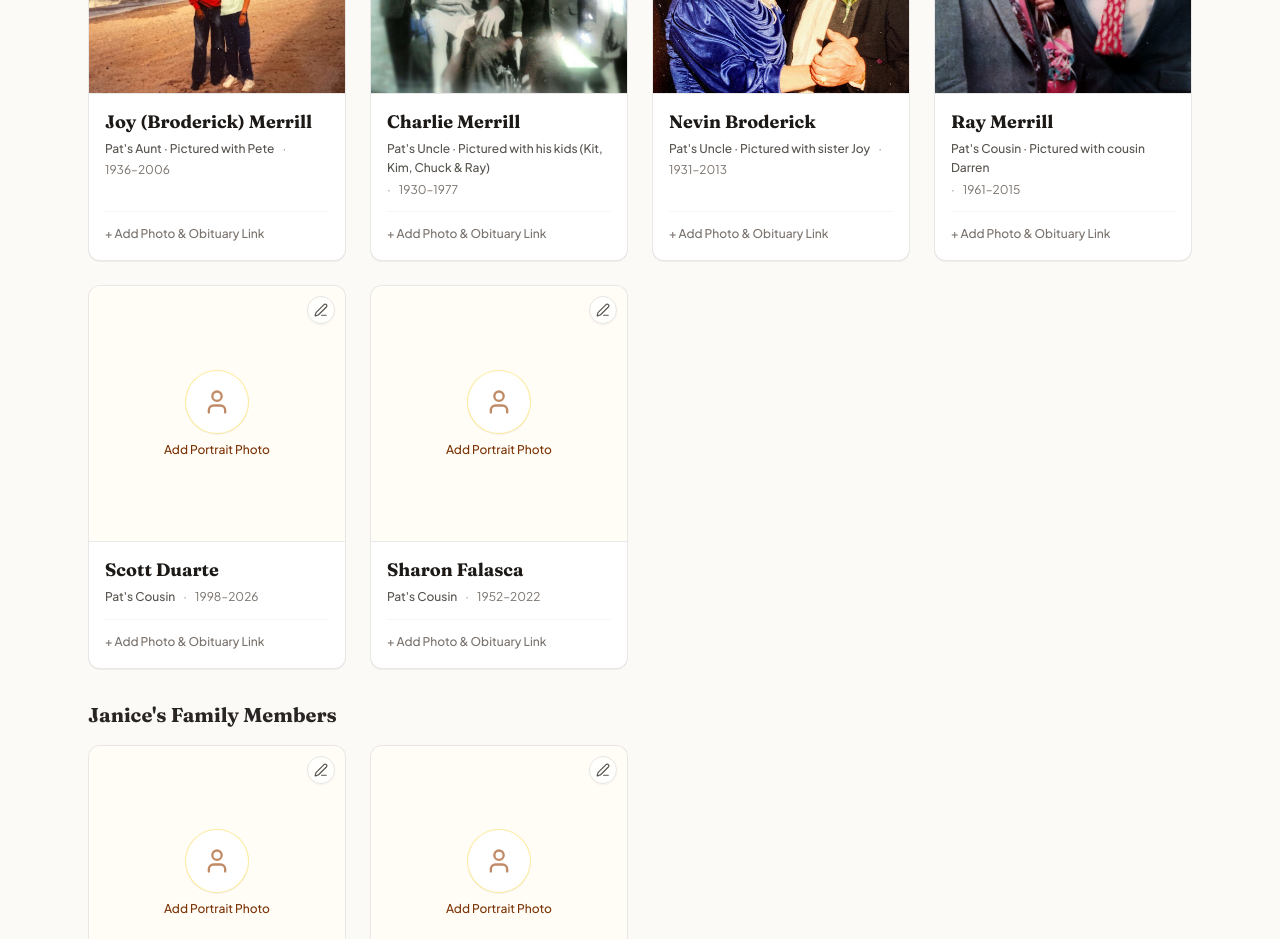
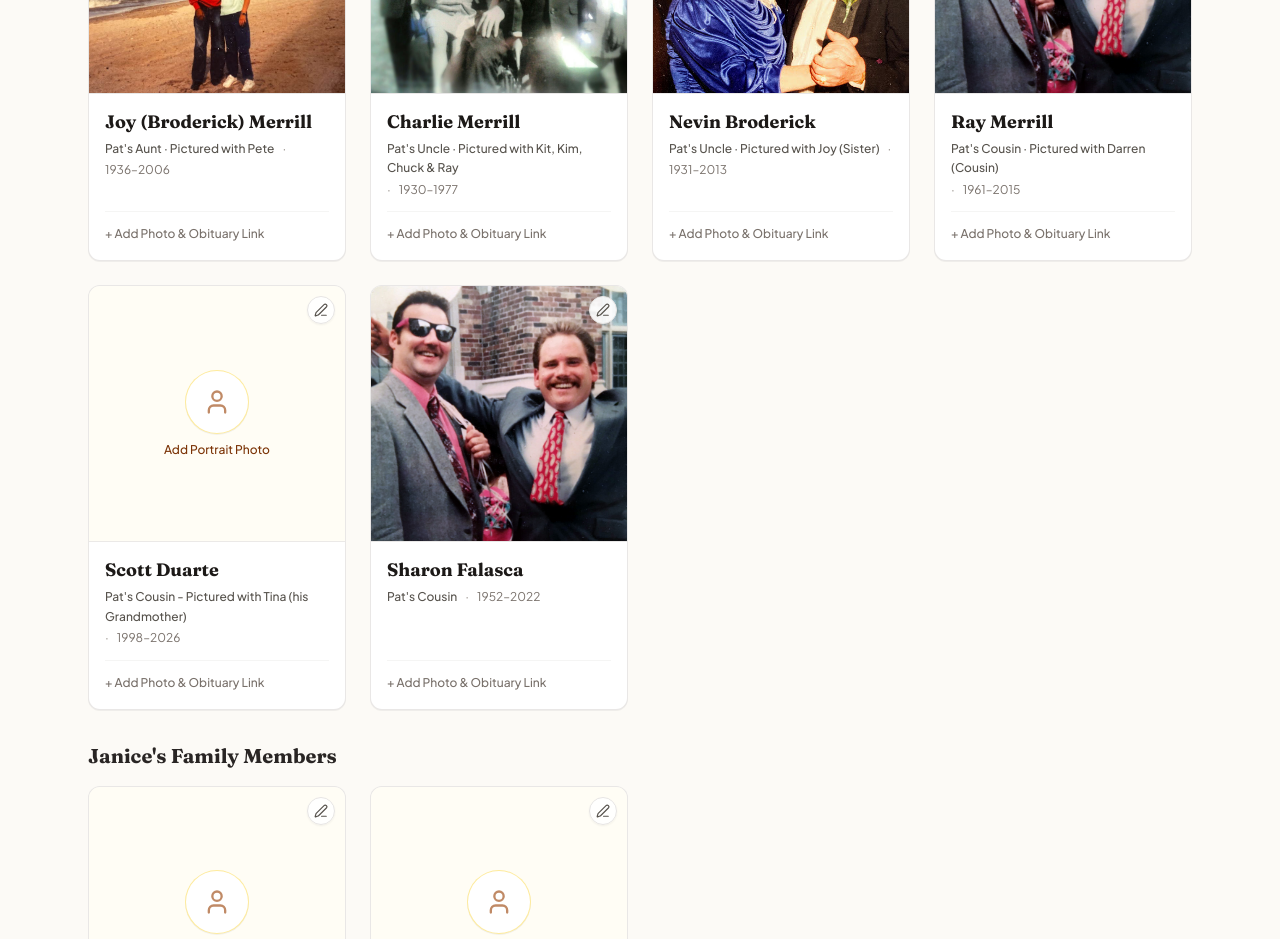
Before and after one commit to jenniferdalzell22-commits/patmobile2, a React (Vite) app: page / in a window 1280 px wide. Shown: the part 4020-4959 px from the top of the page. Built offline with nearby package versions, Linux system fonts and the light colour scheme.

Commit message:
Refine relationship descriptions in initialData.ts
Updated relationship descriptions for family members to include additional context.

```diff
--- a/src/data/initialData.ts
+++ b/src/data/initialData.ts
@@ -358,7 +358,7 @@ export const INITIAL_FAMILY_REMEMBRANCE: FamilyRemembrance[] = [
   {
     id: "family-charlie",
     name: "Charlie Merrill",
-    relationship: "Pat's Uncle · Pictured with his kids (Kit, Kim, Chuck & Ray)",
+    relationship: "Pat's Uncle · Pictured with Kit, Kim, Chuck & Ray",
     years: "1930–1977",
     photoUrl: "./assets/aistudio/charlie-kids_375a2333.jpg",
     group: "Pat's Family"
@@ -366,7 +366,7 @@ export const INITIAL_FAMILY_REMEMBRANCE: FamilyRemembrance[] = [
   {
     id: "family-nevin",
     name: "Nevin Broderick",
-    relationship: "Pat's Uncle · Pictured with sister Joy",
+    relationship: "Pat's Uncle · Pictured with Joy (Sister)",
     years: "1931–2013",
     photoUrl: "./assets/aistudio/nevin-joy_f18d4ac0.jpg",
     group: "Pat's Family"
@@ -374,7 +374,7 @@ export const INITIAL_FAMILY_REMEMBRANCE: FamilyRemembrance[] = [
   {
     id: "family-ray",
     name: "Ray Merrill",
-    relationship: "Pat's Cousin · Pictured with cousin Darren",
+    relationship: "Pat's Cousin · Pictured with Darren (Cousin)",
     years: "1961–2015",
     photoUrl: "./assets/aistudio/ray-darren_2e153524.jpg",
     group: "Pat's Family"
@@ -382,7 +382,7 @@ export const INITIAL_FAMILY_REMEMBRANCE: FamilyRemembrance[] = [
   {
     id: "family-scott",
     name: "Scott Duarte",
-    relationship: "Pat's Cousin",
+    relationship: "Pat's Cousin - Pictured with Tina (his Grandmother)",
     years: "1998–2026",
     group: "Pat's Family"
   },
@@ -391,6 +391,7 @@ export const INITIAL_FAMILY_REMEMBRANCE: FamilyRemembrance[] = [
     name: "Sharon Falasca",
     relationship: "Pat's Cousin",
     years: "1952–2022",
+    photoUrl: "./assets/aistudio/ray-darren_2e153524.jpg",
     group: "Pat's Family"
   },
   {
```
